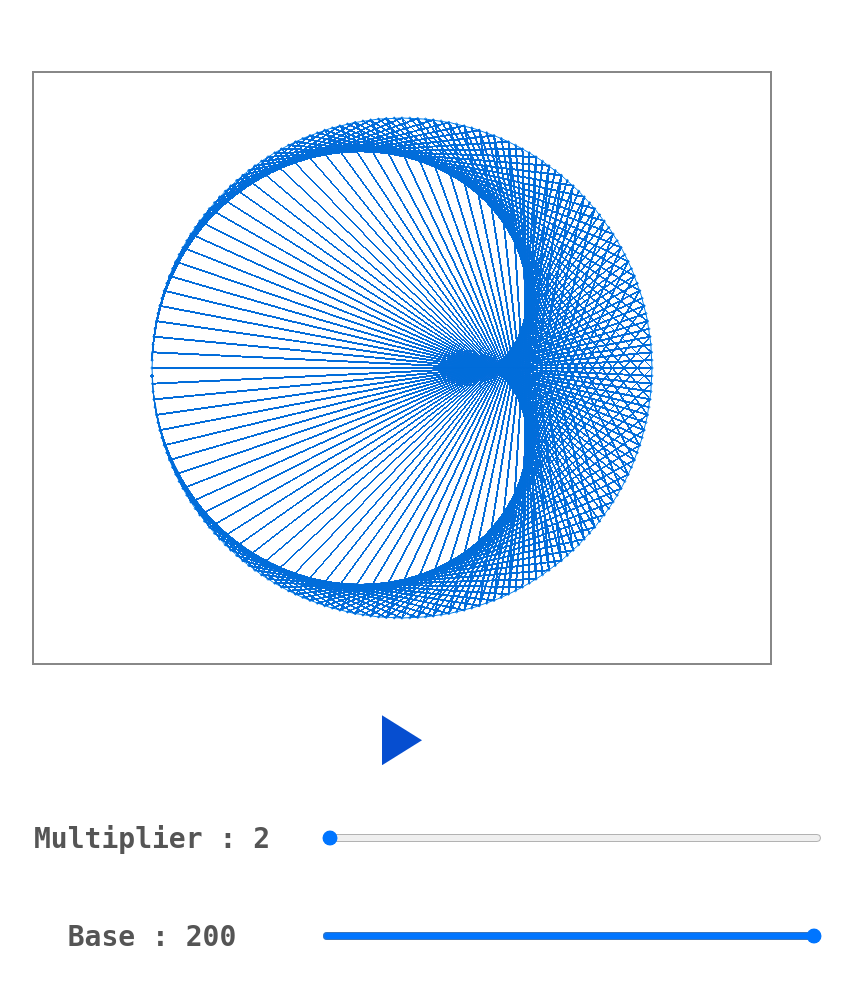
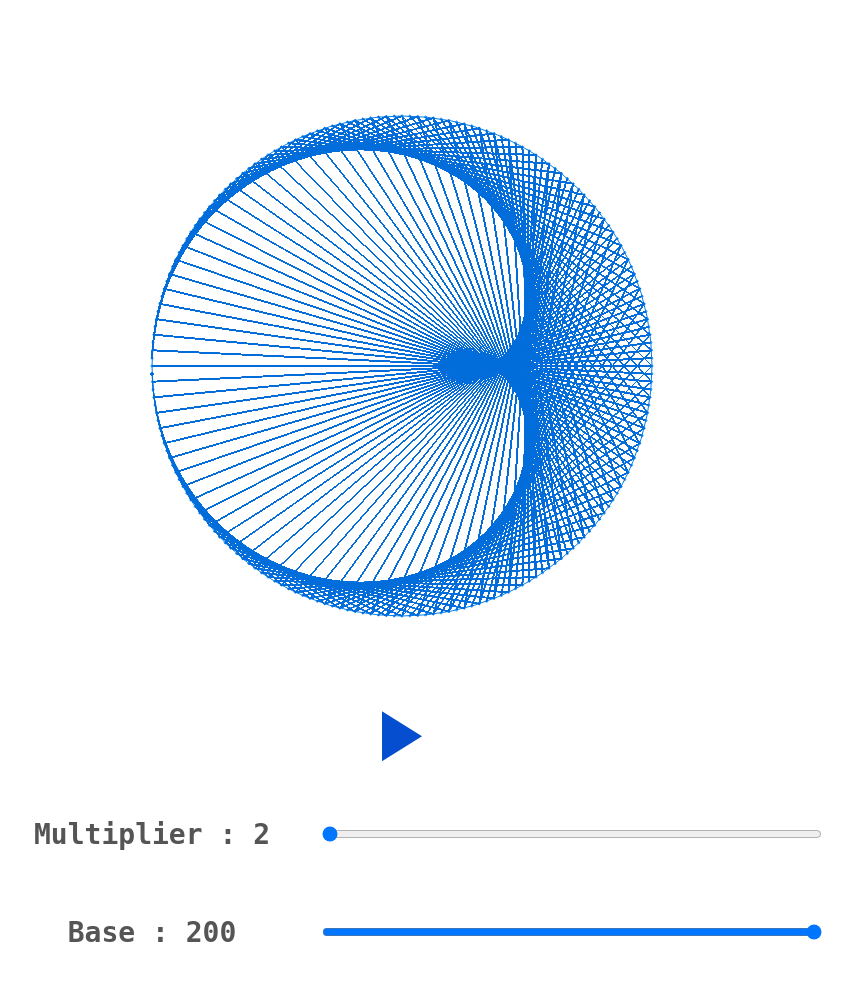
Before and after one commit to blueedgetechno/BlueBlog, a Flask app: page /projects/times in a window 1280 px wide. Shown: the part 1002-1986 px from the top of the page, without its empty margins (238-1091 px from the left). Run offline with Flask 2, Linux system fonts and the light colour scheme.

Commit message:
Update times.css

```diff
--- a/static/css/projects/times.css
+++ b/static/css/projects/times.css
@@ -52,5 +52,4 @@
 
 #display {
   width: 736px;
-  border: 2px solid #888;
 }
```
